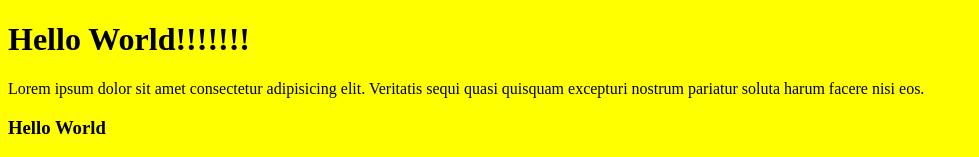
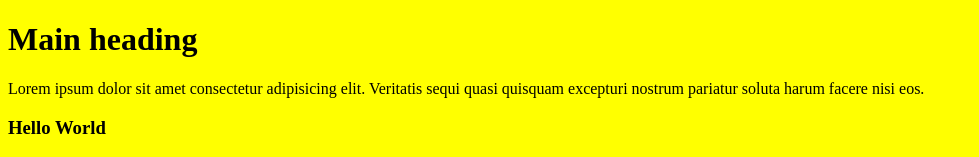
Before and after one commit to LukasHawklight/git-demo, a plain HTML site: page index.html in a window 1280 px wide. Shown: the top 157 px of the page, without its empty margins (0-979 px from the left). Drawn offline with Linux system fonts and the light colour scheme.

Commit message:
Changed main heading

```diff
--- a/index.html
+++ b/index.html
@@ -5,7 +5,7 @@
 <link rel="stylesheet" href="app.css">
 </head>
 <body>
-<h1>Hello World!!!!!!!</h1>
+<h1>Main heading</h1>
 <p>Lorem ipsum dolor sit amet consectetur adipisicing elit. Veritatis sequi quasi quisquam excepturi nostrum pariatur soluta harum facere nisi eos.</p>
 <h3>Hello World</h3>
 <p>Lorem ipsum dolor sit amet consectetur adipisicing elit. Veritatis sequi quasi quisquam excepturi nostrum pariatur soluta harum facere nisi eos.</p>
```
